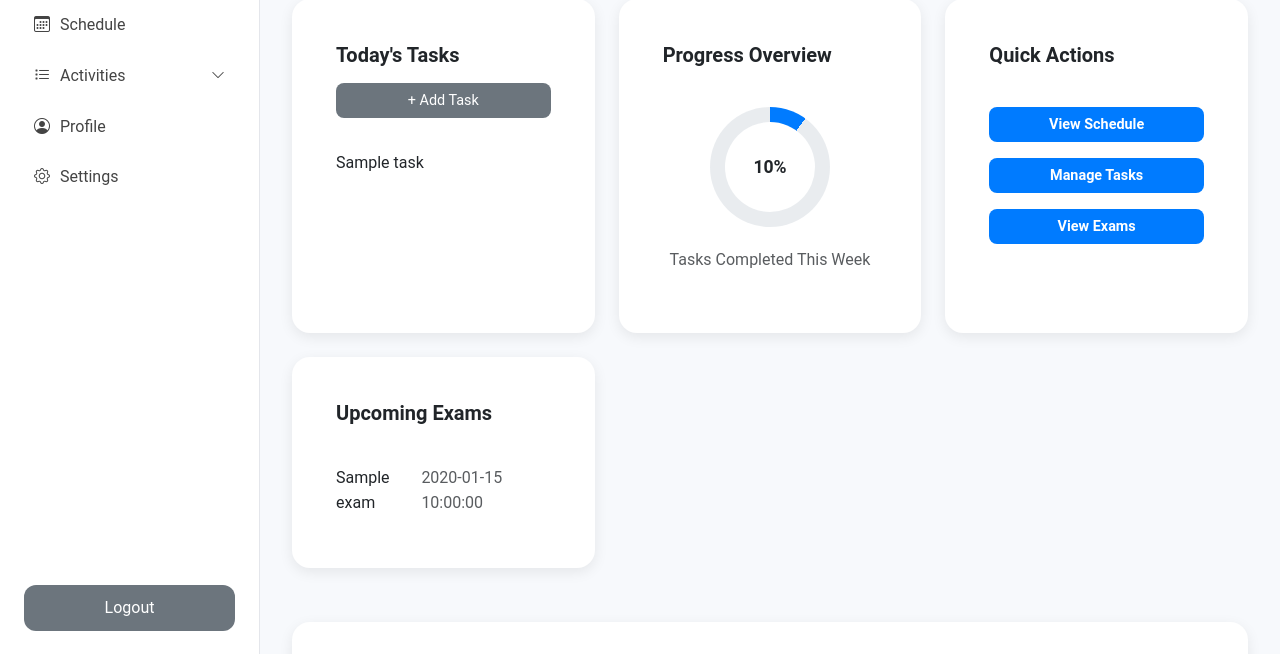
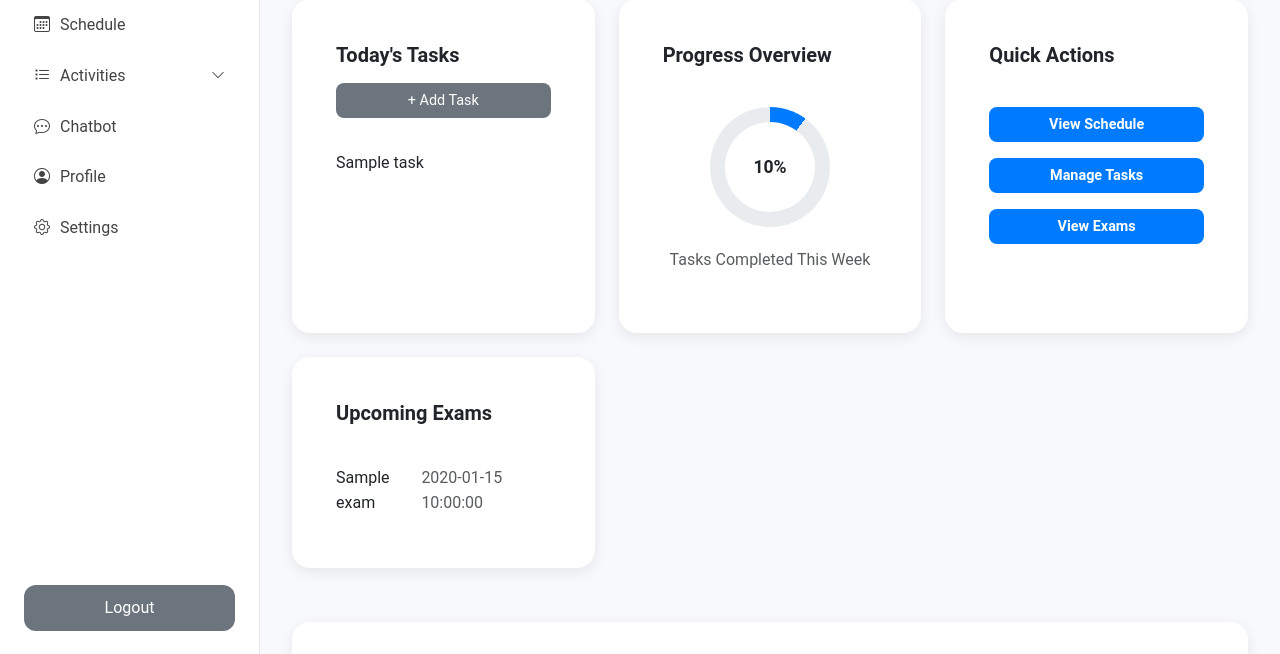
Before and after one commit to ShockCharge/CS301-Project, a Flask app: template Templates/dashboard.html in a window 1280 px wide. Shown: the part 145-799 px from the top of the page. Run offline with Flask 3, Linux system fonts and the light colour scheme; the template is opened without the code that fills it: most values are stand-ins (such as "Sample title", 1, 10 or a date in 2020).

Commit message:
Fixed chatbot in dashboard.html

```diff
--- a/Templates/dashboard.html
+++ b/Templates/dashboard.html
@@ -289,6 +289,7 @@ header {
                         <li><a href="{{ url_for('vacations') }}" class="nav-link"><i class="bi bi-airplane"></i> Vacations</a></li>
                     </ul>
                 </li>
+                <li><a href="{{ url_for('chatbot') }}" class="nav-link"><i class="bi bi-chat-dots"></i><span>Chatbot</span> </a></li>
                 <li><a href="{{ url_for('profile') }}" class="nav-link"><i class="bi bi-person-circle"></i> Profile</a></li>
                 <li><a href="{{ url_for('settings') }}" class="nav-link"><i class="bi bi-gear"></i> Settings</a></li>
             </ul>
```
Also changed, not shown: 1 other file.
